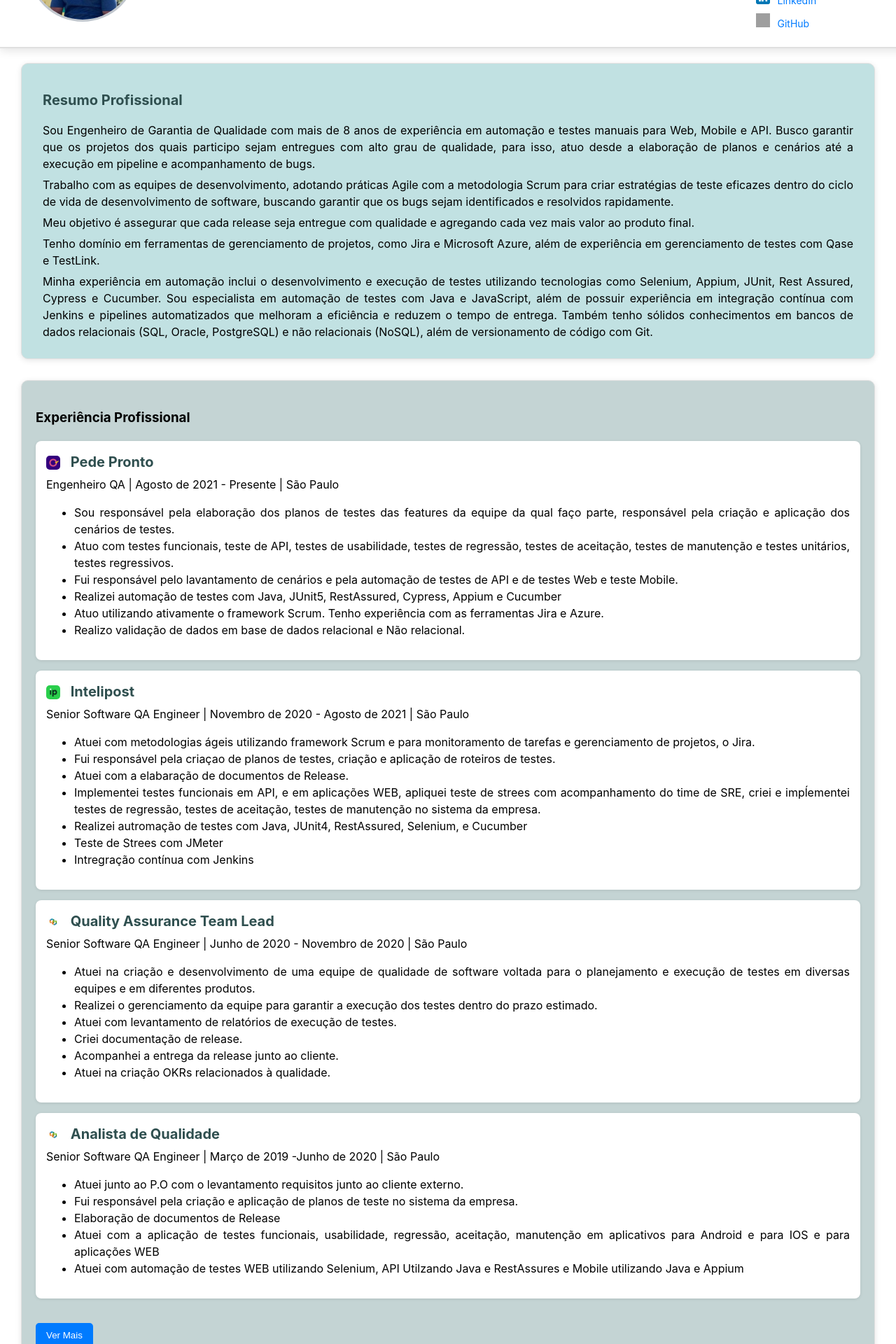
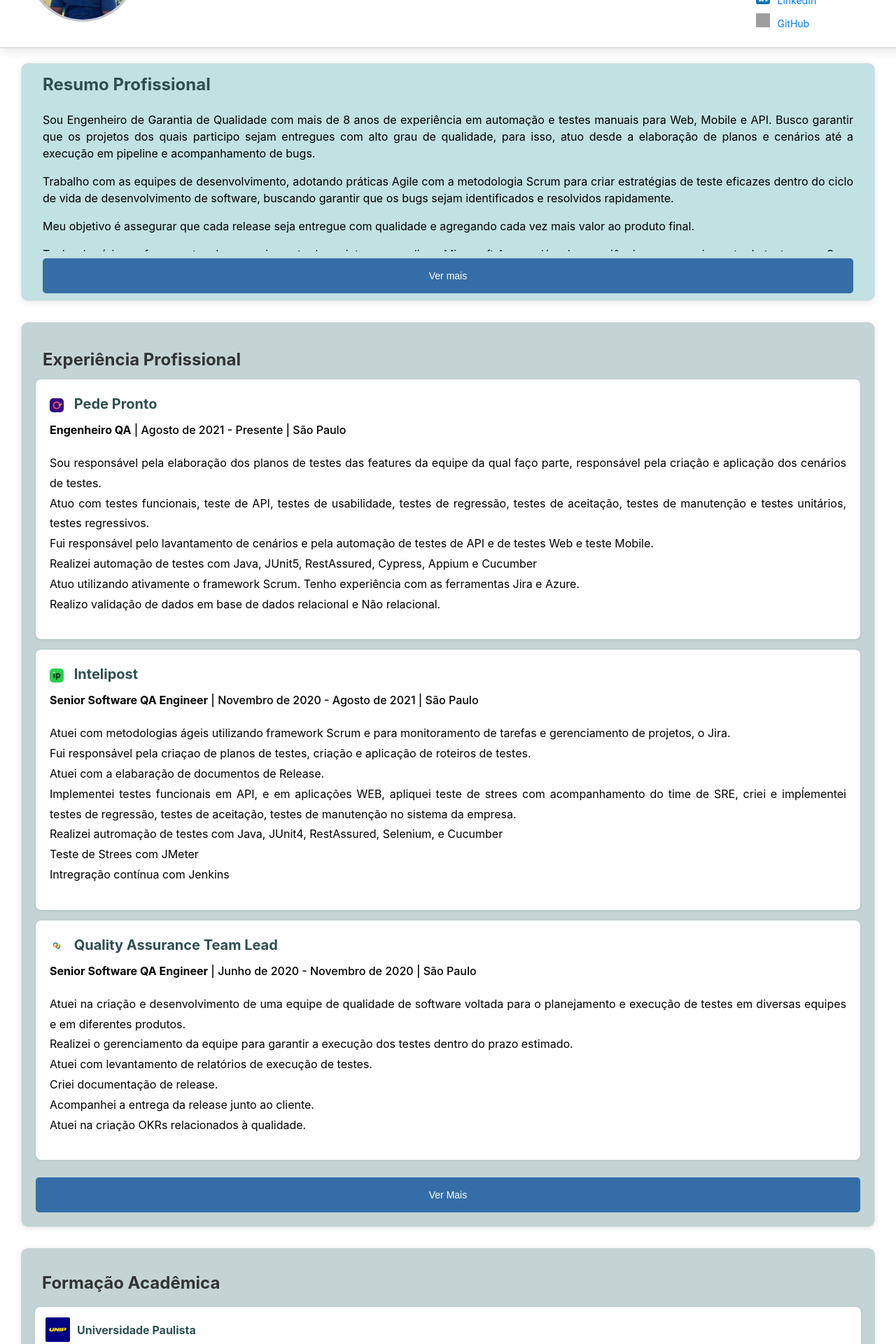
Before and after one commit to leafar-Santos/cv-react-rafael-santos, a React (Create React App) app: page / in a window 1280 px wide. Shown: the part 160-2080 px from the top of the page at 70% size. Built offline with nearby package versions, Linux system fonts and the light colour scheme; grey boxes are pictures that could not be loaded.

Commit message:
Ajuste largura header

```diff
--- a/src/App.css
+++ b/src/App.css
@@ -14,8 +14,26 @@ header {
 }
 
 .container {
-  margin: 200px auto 40px auto; /* Ajuste inicial para desktop */
+  margin: 200px auto 40px auto;
   padding: 30px;
+}
+
+.toggle-button {
+  background-color: #356ea7;
+  color: white;
+  border: none;
+  padding: 8px 12px;
+  border-radius: 5px;
+  margin-top: 10px;
+  cursor: pointer;
+  font-size: 14px;
+  width: 100%;
+  height: 50px;
+}
+
+
+.toggle-button:hover {
+  background-color: #104680;
 }
 
 
--- a/src/components/Certifications/Certifications.css
+++ b/src/components/Certifications/Certifications.css
@@ -19,7 +19,7 @@
   margin-bottom: 15px;
   display: flex;
   align-items: center;
-  padding: 10px;
+  padding: auto;
 }
 
 .certification-card {
@@ -67,21 +67,6 @@
   background-color: #0056b3;
 }
 
-.toggle-button {
-  background-color: #007bff;
-  color: white;
-  border: none;
-  border-radius: 5px;
-  padding: 10px 15px;
-  cursor: pointer;
-  margin-top: 20px;
-}
-
-.toggle-button:hover {
-  background-color: #0056b3;
-}
-
-
 @media (max-width: 768px) {
   .certification-card-container h3 {
     font-size: 22px;
--- a/src/components/Education/Education.css
+++ b/src/components/Education/Education.css
@@ -4,6 +4,14 @@
   padding: 20px;
   border-radius: 10px;
   box-shadow: 0 2px 8px rgba(0, 0, 0, 0.1);
+}
+
+.education-section h3 {
+  margin: 15px auto 20px auto;
+  color: #333;
+  font-size: 24px;
+  text-align: left;
+  padding-left: 10px;
 }
 
 .education-item {
@@ -30,6 +38,8 @@
   color: darkslategrey;
   margin: 0;
 }
+
+
 
 .education-item span {
   display: block;
--- a/src/components/Education/Education.js
+++ b/src/components/Education/Education.js
@@ -8,13 +8,13 @@ function Education() {
 
   const educations = [
     {
-      institution: "Unisersidade Paulista",
+      institution: "Universidade Paulista",
       degree: "Pós-graduação em Engenharia de Software",
       period: "Maio de 2022 - Junho de 2023",
       icon: Unip
     },
     {
-      institution: "Unisersidade Paulista",
+      institution: "Universidade Paulista",
       degree: "Bacharelado em Ciência da Computação",
       period: "Fevereiro de 2011 - Janeiro de 2015",
       icon: Unip
--- a/src/components/Experience/Experience.css
+++ b/src/components/Experience/Experience.css
@@ -8,7 +8,7 @@
   border: 1px solid #e0e0e0;
   text-align: justify;
   line-height: 1.5;
-  overflow: hidden; /* Previne overflow */
+  overflow: hidden;
 }
 
 .professional-experience:hover {
@@ -22,6 +22,7 @@
   border-radius: 8px;
   box-shadow: 0 1px 4px rgba(0, 0, 0, 0.1);
   transition: box-shadow 0.3s ease;
+
 }
 
 .experience-item:hover {
@@ -32,25 +33,35 @@
   color: darkslategrey;
   font-size: 20px;
   margin: 0 0 5px 0;
+  padding:5px;
+
 }
 
-.professional-experience p {
-  margin-top: 0; /* Removendo o valor negativo para evitar cortes */
-  overflow: auto; /* Para garantir que o conteúdo se ajuste */
+.professional-experience span {
+  padding:5px;
+  font-weight: 500;
 }
 
-.toggle-button {
-  background-color: #007bff;
-  color: white;
-  border: none;
-  border-radius: 5px;
-  padding: 10px 15px;
-  cursor: pointer;
-  margin-top: 10px;
+
+.professional-experience h3 {
+  margin: 15px auto 10px auto;
+  color: #333;
+  font-size: 24px;
+  text-align: left;
+  padding-left: 10px;
 }
 
-.toggle-button:hover {
-  background-color: #0056b3;
+
+.professional-experience p {
+  margin-top: 0;
+  overflow: auto;
+
+}
+
+.professional-experience ul {
+  list-style: none;
+  line-height: 1.8;
+  padding: 5px;
 }
 
 .company-icon {
--- a/src/components/Experience/Experience.js
+++ b/src/components/Experience/Experience.js
@@ -98,7 +98,7 @@ function Experience() {
   return (
     <section className="professional-experience">
       <h3>Experiência Profissional</h3>
-      {experiences.slice(0, isExpanded ? experiences.length : 4).map((exp, index) => (
+      {experiences.slice(0, isExpanded ? experiences.length : 3).map((exp, index) => (
         <ExperienceItem key={index} {...exp} />
       ))}
       {experiences.length > 4 && (
@@ -117,7 +117,7 @@ function ExperienceItem({ company, icon, role, period, location, responsibilitie
         <img src={icon} alt={`${company} logo`} className="company-icon" /> {company}
       </h4>
       <span>
-        {role} | {period} | {location}
+      <strong>{role}</strong> | {period} | {location}
       </span>
       <ul>
         {responsibilities.map((item, index) => (
--- a/src/components/ProfessionalSummary/ProfessionalSummary.css
+++ b/src/components/ProfessionalSummary/ProfessionalSummary.css
@@ -1,10 +1,7 @@
 .professional-resume {
   background-color: #c1e1e2;
   margin-bottom: 30px;
-  padding-top: 10px;
-  padding-left: 30px;
-  padding-right: 30px;
-  padding-bottom: 10px;
+  padding: 10px 30px;
   border-radius: 10px;
   box-shadow: 0 2px 8px rgba(0, 0, 0, 0.1);
   transition: box-shadow 0.3s ease;
@@ -12,25 +9,43 @@
   text-align: justify;
   line-height: 1.5;
   margin-top: 20px;
+  height: auto;
+  overflow: hidden;
+}
+
+.resume-content.collapsed {
+  height: 200px;
+  overflow: hidden;
+  margin-top: 20px;
+}
+
+.resume-content.expanded {
+  height: auto;
 }
 
 .professional-resume:hover {
   box-shadow: 0 4px 16px rgba(0, 0, 0, 0.2);
 }
 
-.professional-resume h4 {
+.professional-resume h2 {
   color: darkslategrey;
-  font-size: 20px;
+  font-size: 28px;
+  margin: 2px auto auto auto;
+  font-size: 24px;
+  text-align: left;
+
 }
 
+
 .professional-resume p {
-  margin-top: -10px;
+  margin-top: auto;
 }
+
 
 @media (max-width: 768px) {
   .professional-resume {
     padding: 15px;
-    margin-top: 20px; /* Aumente se necessário para dispositivos móveis */
+    margin-top: 90px;
   }
 
   .professional-resume h4 {
@@ -40,14 +55,12 @@
   .professional-resume p {
     font-size: 14px;
   }
-
-
 }
 
 @media (max-width: 380px) {
   .professional-resume {
     padding: 15px;
-    margin-top: 20px; /* Aumente se necessário para dispositivos móveis */
+    margin-top: 100px;
   }
 
   .professional-resume h4 {
@@ -57,5 +70,4 @@
   .professional-resume p {
     font-size: 14px;
   }
-
 }
--- a/src/components/ProfessionalSummary/ProfessionalSummary.js
+++ b/src/components/ProfessionalSummary/ProfessionalSummary.js
@@ -1,17 +1,26 @@
-import React from 'react';
-
-import "./ProfessionalSummary.css"
+import React, { useState } from 'react';
+import './ProfessionalSummary.css';
 
 function ProfessionalSummary() {
+  const [isExpanded, setIsExpanded] = useState(false);
+
+  const toggleExpand = () => {
+    setIsExpanded(!isExpanded);
+  };
+
   return (
-
-<section className="professional-resume">
-  <h4>Resumo Profissional</h4>
-      <p>Sou Engenheiro de Garantia de Qualidade com mais de 8 anos de experiência em automação e testes manuais para Web, Mobile e API. Busco garantir que os projetos dos quais participo sejam entregues com alto grau de qualidade, para isso, atuo desde a elaboração de planos e cenários até a execução em pipeline e acompanhamento de bugs.</p>
-      <p>Trabalho com as equipes de desenvolvimento, adotando práticas Agile com a metodologia Scrum para criar estratégias de teste eficazes dentro do ciclo de vida de desenvolvimento de software, buscando garantir que os bugs sejam identificados e resolvidos rapidamente.</p>
-      <p>Meu objetivo é assegurar que cada release seja entregue com qualidade e agregando cada vez mais valor ao produto final.</p>
-      <p>Tenho domínio em ferramentas de gerenciamento de projetos, como Jira e Microsoft Azure, além de experiência em gerenciamento de testes com Qase e TestLink. </p>
-      <p>Minha experiência em automação inclui o desenvolvimento e execução de testes utilizando tecnologias como Selenium, Appium, JUnit, Rest Assured, Cypress e Cucumber. Sou especialista em automação de testes com Java e JavaScript, além de possuir experiência em integração contínua com Jenkins e pipelines automatizados que melhoram a eficiência e reduzem o tempo de entrega. Também tenho sólidos conhecimentos em bancos de dados relacionais (SQL, Oracle, PostgreSQL) e não relacionais (NoSQL), além de versionamento de código com Git.</p>
+    <section className="professional-resume">
+      <h2>Resumo Profissional</h2>
+      <div className={`resume-content ${isExpanded ? 'expanded' : 'collapsed'}`}>
+        <p>Sou Engenheiro de Garantia de Qualidade com mais de 8 anos de experiência em automação e testes manuais para Web, Mobile e API. Busco garantir que os projetos dos quais participo sejam entregues com alto grau de qualidade, para isso, atuo desde a elaboração de planos e cenários até a execução em pipeline e acompanhamento de bugs.</p>
+        <p>Trabalho com as equipes de desenvolvimento, adotando práticas Agile com a metodologia Scrum para criar estratégias de teste eficazes dentro do ciclo de vida de desenvolvimento de software, buscando garantir que os bugs sejam identificados e resolvidos rapidamente.</p>
+        <p>Meu objetivo é assegurar que cada release seja entregue com qualidade e agregando cada vez mais valor ao produto final.</p>
+        <p>Tenho domínio em ferramentas de gerenciamento de projetos, como Jira e Microsoft Azure, além de experiência em gerenciamento de testes com Qase e TestLink.</p>
+        <p>Minha experiência em automação inclui o desenvolvimento e execução de testes utilizando tecnologias como Selenium, Appium, JUnit, Rest Assured, Cypress e Cucumber. Sou especialista em automação de testes com Java e JavaScript, além de possuir experiência em integração contínua com Jenkins e pipelines automatizados que melhoram a eficiência e reduzem o tempo de entrega. Também tenho sólidos conhecimentos em bancos de dados relacionais (SQL, Oracle, PostgreSQL) e não relacionais (NoSQL), além de versionamento de código com Git.</p>
+      </div>
+      <button onClick={toggleExpand} className="toggle-button">
+        {isExpanded ? 'Ver menos' : 'Ver mais'}
+      </button>
     </section>
   );
 }
--- a/src/components/Skills/Skills.css
+++ b/src/components/Skills/Skills.css
@@ -18,6 +18,7 @@
   flex-wrap: wrap;
   gap: 16px;
   justify-content: flex-start;
+
 }
 
 
@@ -43,14 +44,21 @@
 @media (max-width: 480px) {
   .skills-grid {
       gap: 8px;
+      padding-left: 50px;
+
+
   }
+  .skills-grid-container h3{
+   padding-left: 35px;
+
+}
 
   .skill-card-grid {
       width: 70px;
   }
 
   .skill-card-grid span {
-      font-size: 14px;
+      font-size: 10px;
   }
 }
 
@@ -69,3 +77,43 @@
   color: darkslategrey;
   text-align: center;
 }
+
+
+@media (max-width: 370px) {
+  .skills-grid {
+      gap: 8px;
+      padding-left: 0;
+
+
+  }
+  .skills-grid-container h3{
+   padding-left: 12px;
+   font-size: 21px;
+
+}
+
+  .skill-card-grid {
+      width: 100%;
+
+  }
+
+  .skill-card-grid span {
+      font-size: 10px;
+  }
+}
+
+.skill-card-grid:hover {
+  box-shadow: 0 4px 16px rgba(0, 0, 0, 0.2);
+}
+
+.skill-icon {
+  width: 50px;
+  height: 50px;
+  margin-bottom: 10px;
+}
+
+.skill-card-grid span {
+  font-size: 16px;
+  color: darkslategrey;
+  text-align: center;
+}
```
